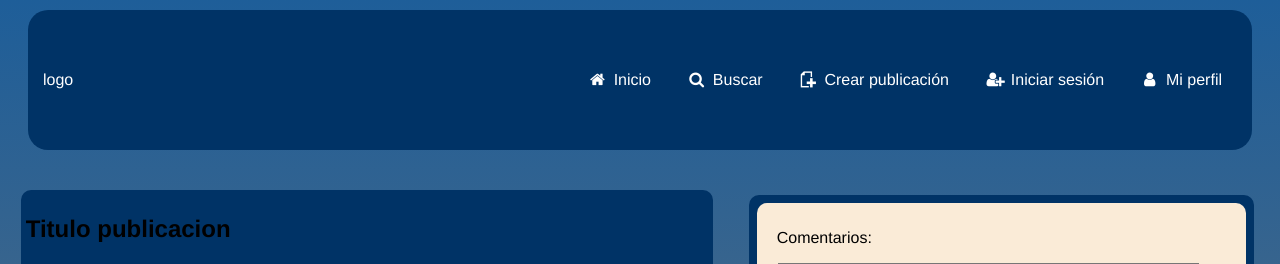
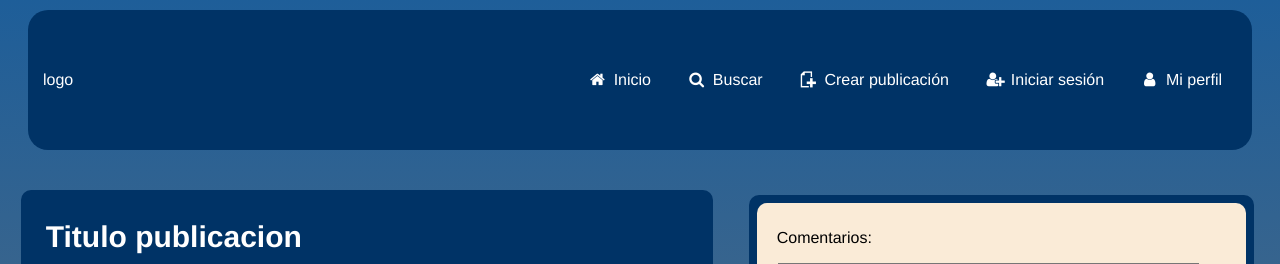
Before and after one commit to Gpdos/ua, a PHP site: page /documento.html in a window 1280 px wide. Shown: the top 264 px of the page. Run offline with PHP 8.4, Linux system fonts and the light colour scheme; some libraries are stand-ins or nearby versions; some web fonts are replaced.

Commit message:
nuevo docu

```diff
--- a/documento.html
+++ b/documento.html
@@ -32,7 +32,7 @@
         <!-- <div id="global"> -->
         <div id="body_izq">
 
-            <h2>Titulo publicacion</h2>
+            <h2 id="titulo">Titulo publicacion</h2>
 
             <div id="publicacion">
                 <div id="publicacion_arr">
@@ -43,6 +43,9 @@
                         <div class="stars">
                             <span>⭐⭐⭐</span>
                         </div>
+                        <a href="editarDoc.html">
+                            <button>Editar</button>
+                        </a>
                     </div>
                 </div>
                 <hr>
--- a/style/documento.css
+++ b/style/documento.css
@@ -98,3 +98,9 @@ header {
         margin: 10px;
     }
 }
+
+#titulo{
+    color: white;
+    font-size: 30px;
+    margin-left: 20px;
+}
```
